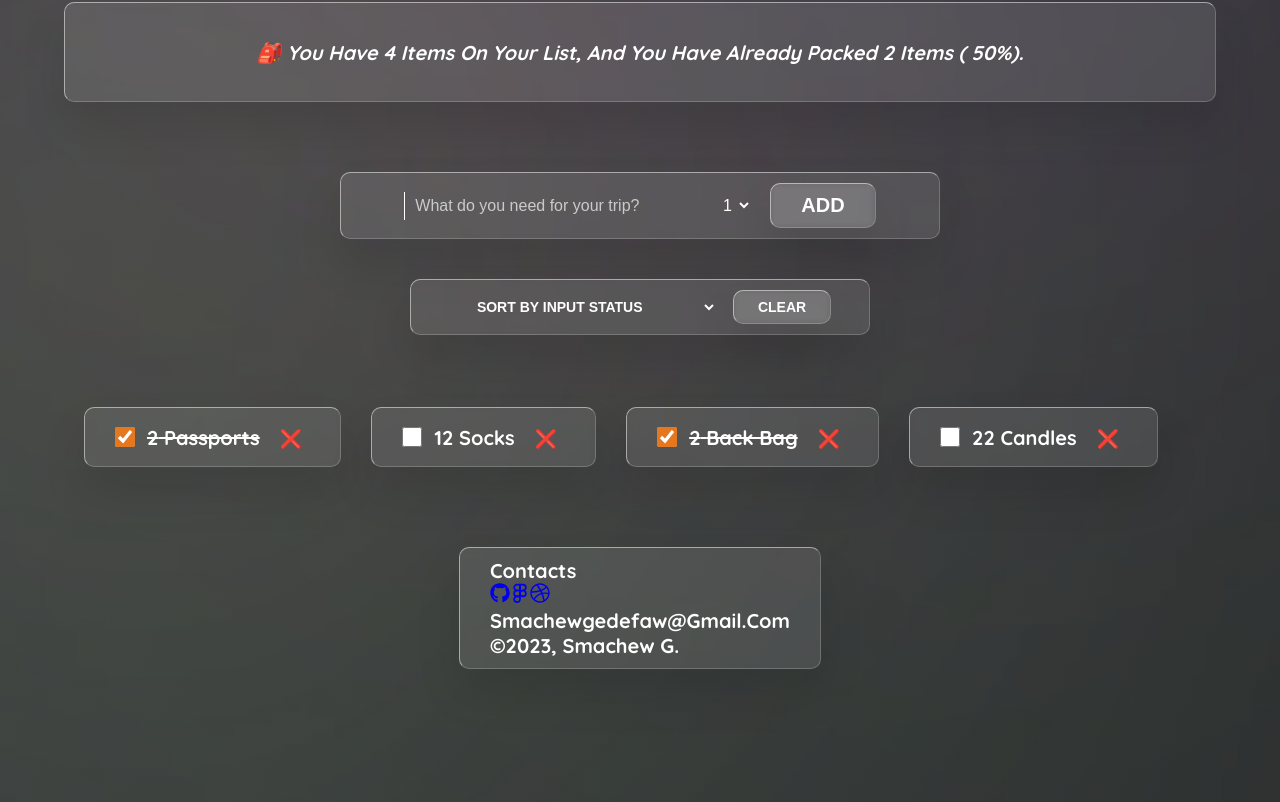
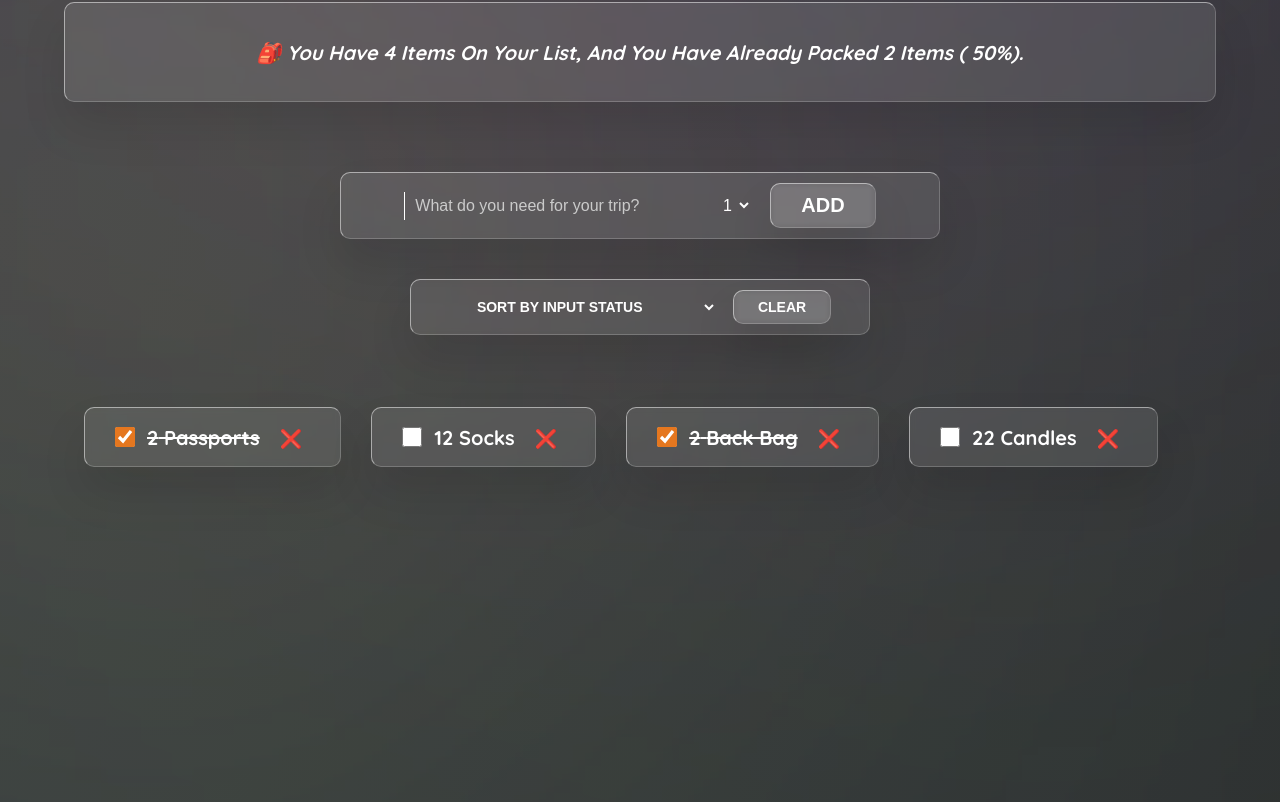
Before and after one commit to sgc93/enGO, a React (Create React App) app: page / in a window 1280 px wide. Shown: the part 678-1480 px from the top of the page. Built offline with nearby package versions, Linux system fonts and the light colour scheme; the HTML template or start-up script is replaced by a standard one.

Commit message:
style Contact component's content

```diff
--- a/src/index.css
+++ b/src/index.css
@@ -148,8 +148,9 @@ body::-webkit-scrollbar-track {
 }
 
 .header__nav {
+	position: relative;
 	display: flex;
-	align-items: center;
+	align-items: flex-start;
 	justify-content: space-between;
 }
 
@@ -258,7 +259,8 @@ body::-webkit-scrollbar-track {
 /* form */
 
 .packing__box {
-	height: 100vh;
+	min-height: 1000px;
+	width: 100%;
 	display: flex;
 	flex-direction: column;
 	align-items: center;
@@ -444,6 +446,51 @@ input[type="checkbox"] {
 	cursor: pointer;
 }
 
+.app__contact {
+	display: flex;
+	flex-direction: column;
+	align-items: center;
+	justify-content: center;
+	height: 100vh;
+	width: 100vw;
+}
+
+.app__contact-box {
+	display: flex;
+	flex-direction: column;
+	align-items: center;
+	justify-content: center;
+	gap: 2rem;
+
+	width: fit-content;
+	height: fit-content;
+}
+
+.social {
+	width: 30%;
+	display: flex;
+	align-items: center;
+	justify-content: space-between;
+}
+
+.social a {
+	text-decoration: none;
+}
+
+.social .icon {
+	font-size: 2.5rem;
+	color: #d7d7d7;
+	transition: 0.3s;
+}
+
+.icon:hover {
+	color: white;
+	transform: scale(1.3);
+}
+
+.email {
+	font-size: 1.6rem;
+}
 @media screen and (max-width: 1050) {
 }
 
```
